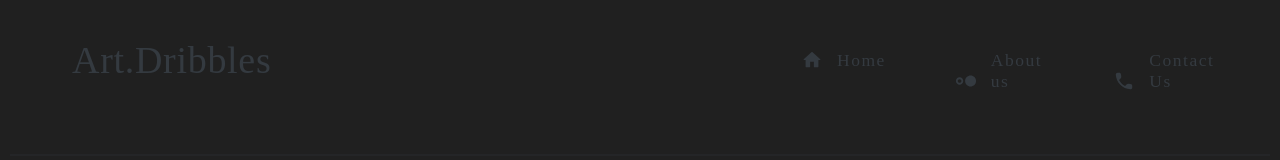
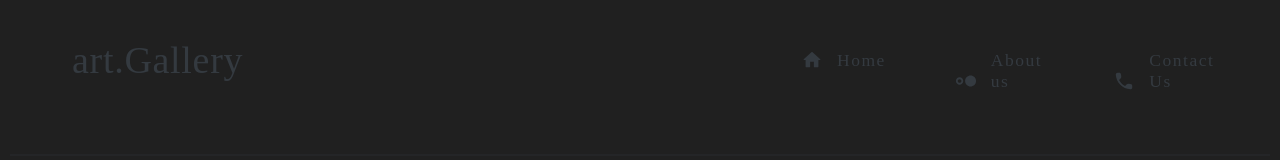
Before and after one commit to Pragyani/art-gallery, a React (Create React App) app: page / in a window 1280 px wide. Shown: the top 160 px of the page. Built offline with nearby package versions, Linux system fonts and the light colour scheme.

Commit message:
add : changes in h1 of nav.js

```diff
--- a/src/NavigationBar/navBar.js
+++ b/src/NavigationBar/navBar.js
@@ -12,7 +12,7 @@ const NavBAr = () => {
             <div className="NavigationBar">
                 <div className="navBar">
                     <div className="nav-p1">
-                        <h1>Art.Dribbles</h1>
+                        <h1>art.Gallery</h1>
                     </div>
                     <div className="nav-p2">
                         <ul className="nav-ul">
```
